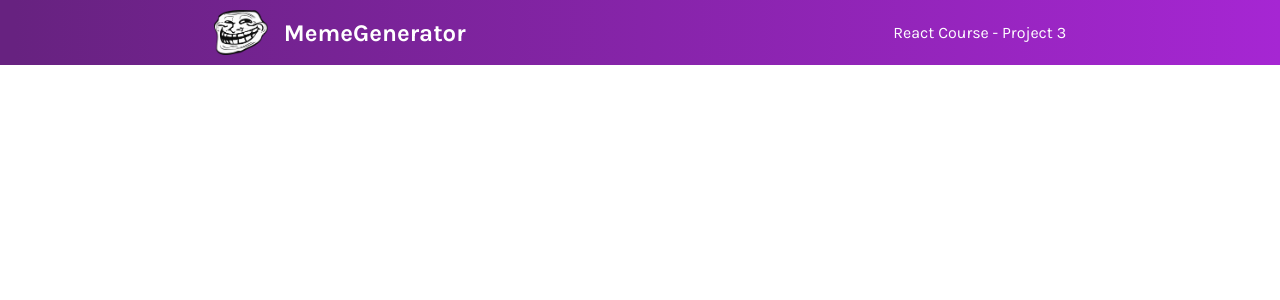
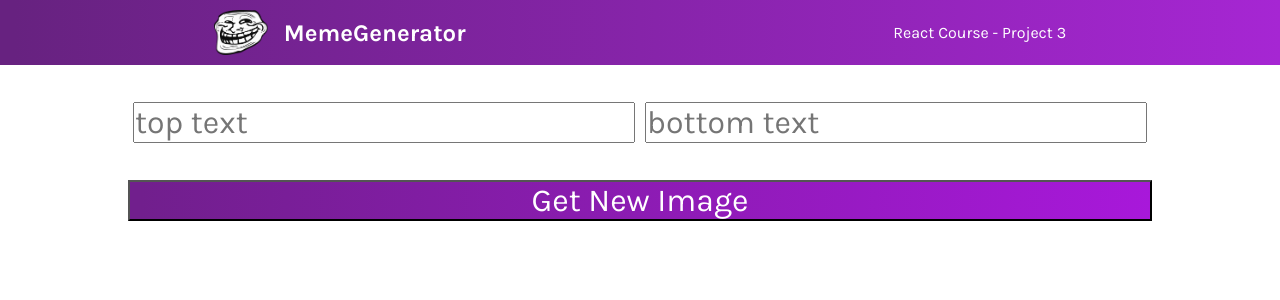
Before and after one commit to nathanjh-28/meme-generator, a React (Create React App) app: page / in a window 1280 px wide. Shown: the top 300 px of the page. Built offline with nearby package versions, Linux system fonts and the light colour scheme.

Commit message:
meme form component complete

```diff
--- a/src/App.js
+++ b/src/App.js
@@ -1,9 +1,15 @@
 import React from "react"
 import Header from './components/Header'
+import Meme from './components/Meme'
 import './style.css'
 
 export default function App() {
     return (
-        <Header />
+        <>
+            <Header />
+            <div className="container">
+                <Meme />
+            </div>
+        </>
     )
 }
--- /dev/null
+++ b/src/components/Meme.js
@@ -0,0 +1,13 @@
+import React from "react";
+
+export default function Meme() {
+    return (
+        <div className="meme-form">
+            <div className="meme-inputs">
+                <input type="text" placeholder="top text" />
+                <input type="text" placeholder="bottom text" />
+            </div>
+            <button className="submit" type="submit">Get New Image</button>
+        </div>
+    )
+}
--- a/src/style.css
+++ b/src/style.css
@@ -23,3 +23,41 @@
     height: 45px;
     margin-right: 1em;
 }
+
+.container {
+    width: 80%;
+    margin: 0 auto;
+}
+
+.meme-form {
+    /* margin-top: 2em; */
+    /* margin: auto; */
+    margin: 2em 0;
+    /* width: 100%; */
+    /* display: flex;
+    flex-direction: column;
+    justify-content: center;
+    align-items: center; */
+
+}
+
+.meme-inputs {
+    display: flex;
+    justify-content: center;
+    align-items: center;
+    margin-bottom: 2em;
+    width: 100%;
+}
+
+.meme-form input {
+    font-size: 32px;
+    width: 100%;
+    margin: 5px;
+}
+
+.submit {
+    font-size: 32px;
+    width: 100%;
+    background: linear-gradient(90.41deg, #711F8D 1.14%, #A818DA 100%);
+    color: white;
+}
```
